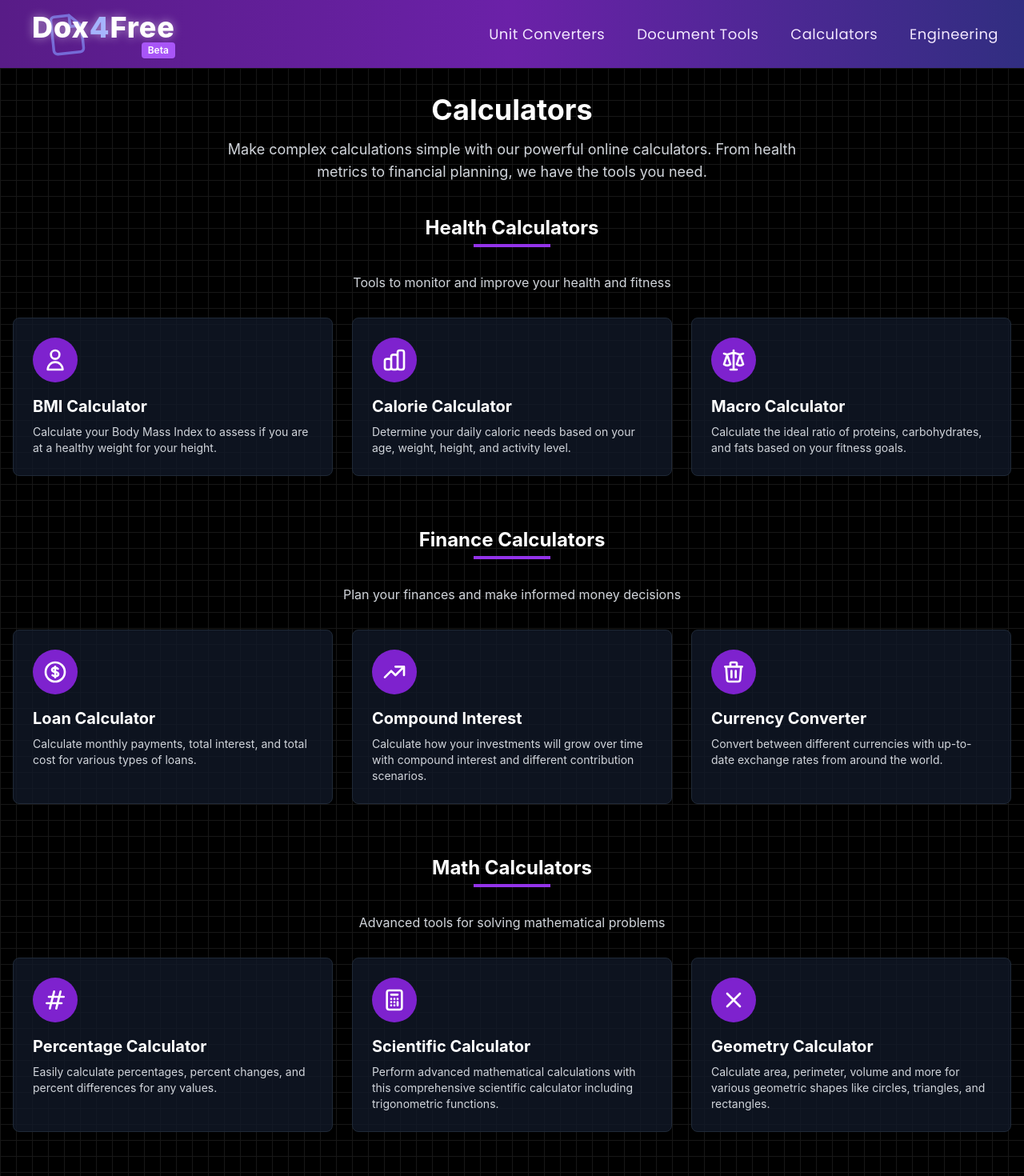
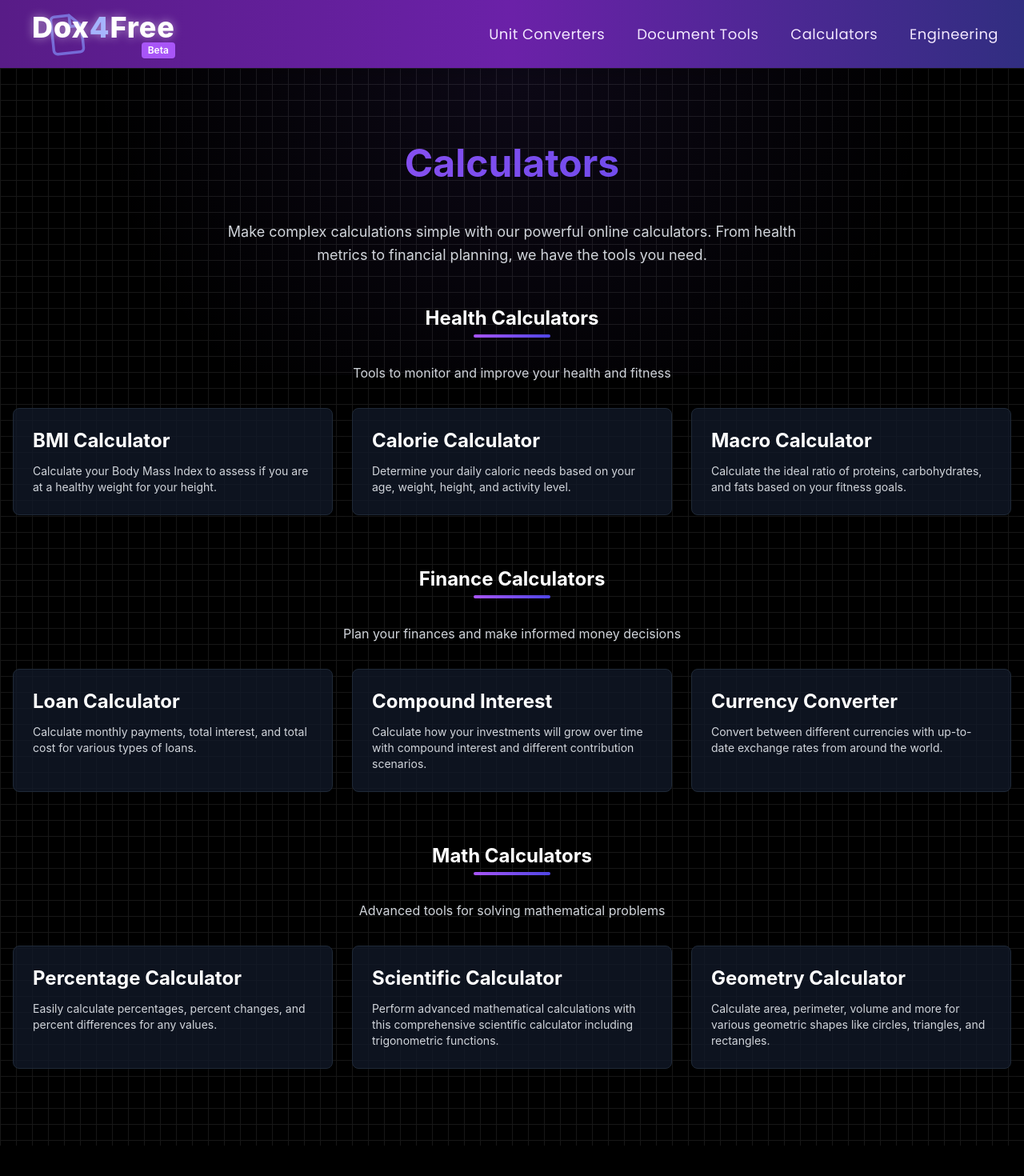
Before and after one commit to Evrenyilmaz101/dox4free, a React (Create React App) app: page /calculators in a window 1280 px wide. Shown: the top 1470 px of the page at 80% size. After the commit the page ends 1432 px from the top, so only its background shows below. Built offline with nearby package versions, Linux system fonts and the light colour scheme.

Commit message:
Remove icons from cards and enhance styling across all pages

```diff
--- a/src/pages/CalculatorsPage.tsx
+++ b/src/pages/CalculatorsPage.tsx
@@ -129,12 +129,22 @@ const CalculatorsPage: React.FC = () => {
         }}
       />
 
+      {/* Glow Overlay */}
+      <div
+        className="absolute top-0 left-0 right-0 h-96 pointer-events-none z-0 opacity-30"
+        style={{
+          background: 'radial-gradient(circle at 50% 0%, rgba(139, 92, 246, 0.3), rgba(0, 0, 0, 0) 70%)'
+        }}
+      />
+
       <div className="relative z-10 container mx-auto px-4 py-8">
         {isRootPath ? (
           <>
-            <div className="text-center mb-10">
-              <h1 className="text-4xl font-bold mb-4">Calculators</h1>
-              <p className="text-lg text-gray-300 max-w-3xl mx-auto">
+            <div className="text-center mb-12 pt-12">
+              <h1 className="text-5xl font-bold mb-8 leading-relaxed bg-clip-text text-transparent bg-gradient-to-r from-purple-500 to-indigo-600">
+                Calculators
+              </h1>
+              <p className="text-lg text-gray-300 max-w-3xl mx-auto leading-relaxed">
                 Make complex calculations simple with our powerful online calculators.
                 From health metrics to financial planning, we have the tools you need.
               </p>
@@ -144,7 +154,7 @@ const CalculatorsPage: React.FC = () => {
             <div className="mb-16">
               <h2 className="text-2xl font-bold mb-8 pb-2 text-center relative">
                 Health Calculators
-                <span className="absolute bottom-0 left-1/2 transform -translate-x-1/2 w-24 h-1 bg-purple-600"></span>
+                <span className="absolute bottom-0 left-1/2 transform -translate-x-1/2 w-24 h-1 bg-gradient-to-r from-purple-500 to-indigo-600 rounded-full"></span>
               </h2>
               <p className="text-center text-gray-300 mb-8">Tools to monitor and improve your health and fitness</p>
 
@@ -153,13 +163,10 @@ const CalculatorsPage: React.FC = () => {
                   <Link
                     key={index}
                     to={calculator.path}
-                    className="flex flex-col bg-gray-900 bg-opacity-80 rounded-lg overflow-hidden border border-gray-800 hover:border-purple-700 transition duration-300"
+                    className="group flex flex-col bg-gray-900 bg-opacity-80 rounded-lg overflow-hidden border border-gray-800 hover:border-purple-500 transition duration-300 shadow-lg hover:shadow-purple-500/20"
                   >
                     <div className="p-6">
-                      <div className="w-14 h-14 bg-purple-700 rounded-full flex items-center justify-center mb-4">
-                        {calculator.icon}
-                      </div>
-                      <h2 className="text-xl font-bold mb-2 text-white">{calculator.name}</h2>
+                      <h2 className="text-2xl font-bold mb-3 text-white group-hover:text-purple-400 transition-colors duration-300">{calculator.name}</h2>
                       <p className="text-gray-300 text-sm">{calculator.description}</p>
                     </div>
                   </Link>
@@ -171,7 +178,7 @@ const CalculatorsPage: React.FC = () => {
             <div className="mb-16">
               <h2 className="text-2xl font-bold mb-8 pb-2 text-center relative">
                 Finance Calculators
-                <span className="absolute bottom-0 left-1/2 transform -translate-x-1/2 w-24 h-1 bg-purple-600"></span>
+                <span className="absolute bottom-0 left-1/2 transform -translate-x-1/2 w-24 h-1 bg-gradient-to-r from-purple-500 to-indigo-600 rounded-full"></span>
               </h2>
               <p className="text-center text-gray-300 mb-8">Plan your finances and make informed money decisions</p>
 
@@ -180,13 +187,10 @@ const CalculatorsPage: React.FC = () => {
                   <Link
                     key={index}
                     to={calculator.path}
-                    className="flex flex-col bg-gray-900 bg-opacity-80 rounded-lg overflow-hidden border border-gray-800 hover:border-purple-700 transition duration-300"
+                    className="group flex flex-col bg-gray-900 bg-opacity-80 rounded-lg overflow-hidden border border-gray-800 hover:border-purple-500 transition duration-300 shadow-lg hover:shadow-purple-500/20"
                   >
                     <div className="p-6">
-                      <div className="w-14 h-14 bg-purple-700 rounded-full flex items-center justify-center mb-4">
-                        {calculator.icon}
-                      </div>
-                      <h2 className="text-xl font-bold mb-2 text-white">{calculator.name}</h2>
+                      <h2 className="text-2xl font-bold mb-3 text-white group-hover:text-purple-400 transition-colors duration-300">{calculator.name}</h2>
                       <p className="text-gray-300 text-sm">{calculator.description}</p>
                     </div>
                   </Link>
@@ -198,7 +202,7 @@ const CalculatorsPage: React.FC = () => {
             <div className="mb-16">
               <h2 className="text-2xl font-bold mb-8 pb-2 text-center relative">
                 Math Calculators
-                <span className="absolute bottom-0 left-1/2 transform -translate-x-1/2 w-24 h-1 bg-purple-600"></span>
+                <span className="absolute bottom-0 left-1/2 transform -translate-x-1/2 w-24 h-1 bg-gradient-to-r from-purple-500 to-indigo-600 rounded-full"></span>
               </h2>
               <p className="text-center text-gray-300 mb-8">Advanced tools for solving mathematical problems</p>
 
@@ -207,13 +211,10 @@ const CalculatorsPage: React.FC = () => {
                   <Link
                     key={index}
                     to={calculator.path}
-                    className="flex flex-col bg-gray-900 bg-opacity-80 rounded-lg overflow-hidden border border-gray-800 hover:border-purple-700 transition duration-300"
+                    className="group flex flex-col bg-gray-900 bg-opacity-80 rounded-lg overflow-hidden border border-gray-800 hover:border-purple-500 transition duration-300 shadow-lg hover:shadow-purple-500/20"
                   >
                     <div className="p-6">
-                      <div className="w-14 h-14 bg-purple-700 rounded-full flex items-center justify-center mb-4">
-                        {calculator.icon}
-                      </div>
-                      <h2 className="text-xl font-bold mb-2 text-white">{calculator.name}</h2>
+                      <h2 className="text-2xl font-bold mb-3 text-white group-hover:text-purple-400 transition-colors duration-300">{calculator.name}</h2>
                       <p className="text-gray-300 text-sm">{calculator.description}</p>
                     </div>
                   </Link>
```
Also changed, not shown: src/pages/DocumentConversionPage.tsx (+22 -21 lines), src/pages/UnitConverterPage.tsx (+22 -21 lines).
